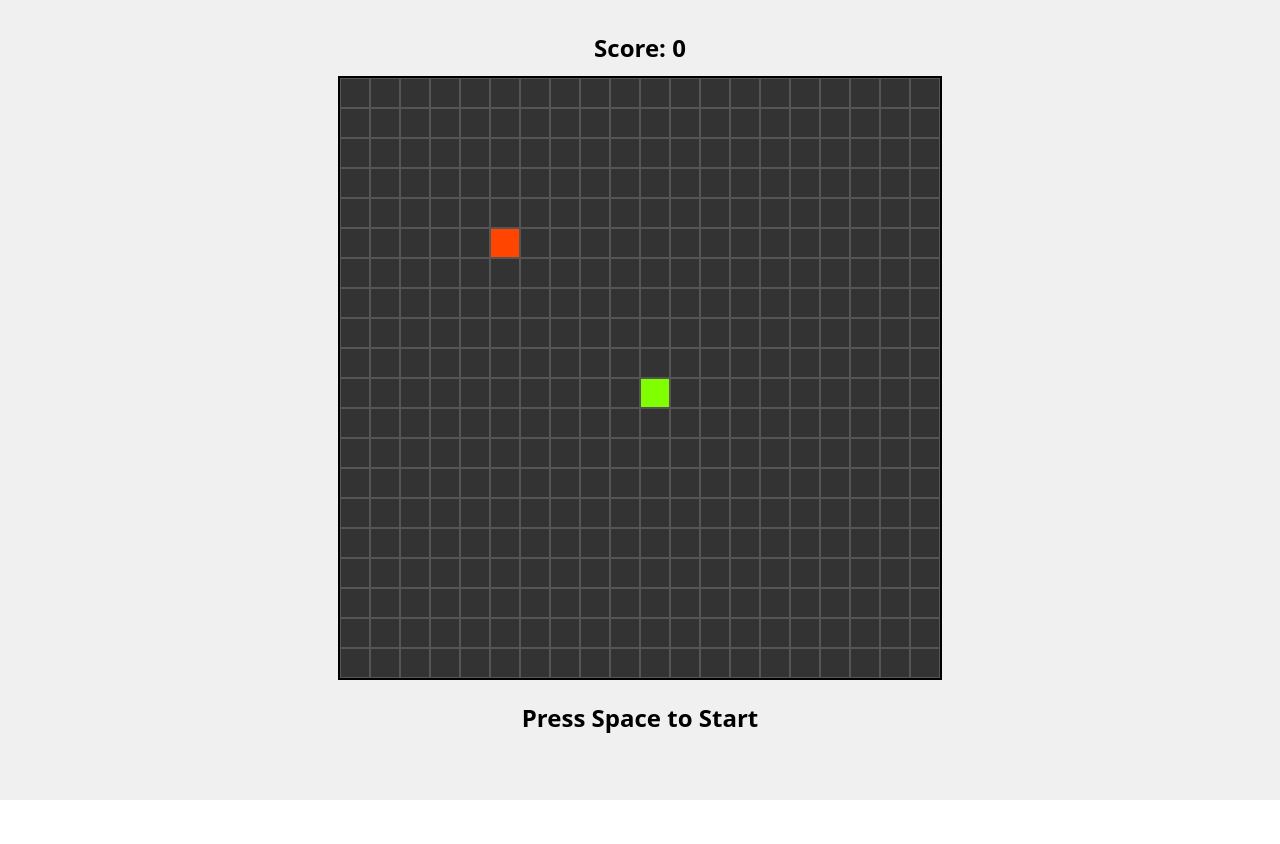
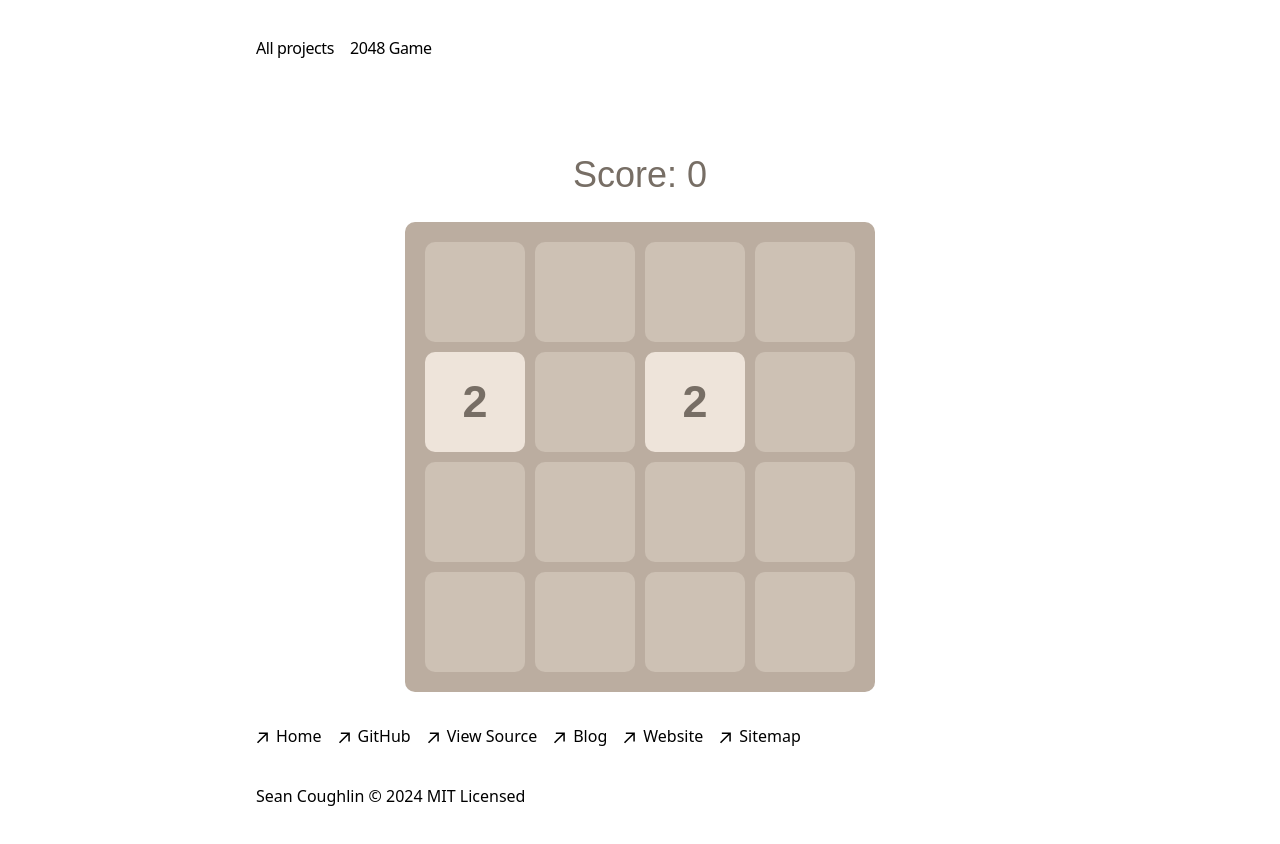
Before and after one commit to Scc33/portfolio, a Next.js app: page /2048 in a window 1280 px wide. Shown: the top 844 px of the page. Before the commit the page ends 800 px from the top, so only its background shows below. Built offline with nearby package versions, Linux system fonts and the light colour scheme.

Commit message:
Create working version of 2048

```diff
--- /dev/null
+++ b/app/2048/layout.tsx
@@ -0,0 +1,28 @@
+import Footer from "../components/Footer";
+import { Navbar } from "../snippets/components/nav";
+
+const navItems = {
+    "/": "All projects",
+    "/2048": "2048 Game"
+};
+
+export default function RootLayout({
+    children
+}: {
+    children: React.ReactNode;
+}) {
+    return (
+        <div
+            lang="en"
+            className="text-black bg-white dark:text-white dark:bg-black min-h-screen"
+        >
+            <div className="antialiased max-w-3xl md:mx-auto">
+                <main className="flex-auto min-w-0 flex flex-col px-2 pt-8 md:px-0 mx-4 sm:mx-0">
+                    <Navbar navItems={navItems}/>
+                    {children}
+                    <Footer />
+                </main>
+            </div>
+        </div>
+    );
+}
--- a/app/2048/page.tsx
+++ b/app/2048/page.tsx
@@ -1,208 +1,268 @@
 'use client';
 
-import React, { useState, useEffect, useRef } from 'react';
+import React, { useState, useEffect } from 'react';
 
-const SnakeGame = () => {
-  const BOARD_SIZE = 20;
+const TILE_COUNT = 4;
 
-  const [snake, setSnake] = useState([[10, 10]]);
-  const [direction, setDirection] = useState([0, 0]);
-  const [food, setFood] = useState([5, 5]);
+const createEmptyBoard = () => {
+  return Array.from({ length: TILE_COUNT }, () => Array(TILE_COUNT).fill(0));
+};
+
+const getRandomTileValue = () => (Math.random() < 0.9 ? 2 : 4);
+
+const getEmptyPositions = (board) => {
+  const emptyPositions = [];
+  board.forEach((row, rowIndex) =>
+    row.forEach((value, colIndex) => {
+      if (value === 0) emptyPositions.push({ row: rowIndex, col: colIndex });
+    })
+  );
+  return emptyPositions;
+};
+
+const addRandomTile = (board) => {
+  const emptyPositions = getEmptyPositions(board);
+  if (emptyPositions.length === 0) return board;
+  const { row, col } = emptyPositions[Math.floor(Math.random() * emptyPositions.length)];
+  board[row][col] = getRandomTileValue();
+  return board;
+};
+
+const canMove = (board) => {
+  for (let row = 0; row < TILE_COUNT; row++) {
+    for (let col = 0; col < TILE_COUNT; col++) {
+      if (board[row][col] === 0) return true;
+      if (col < TILE_COUNT - 1 && board[row][col] === board[row][col + 1]) return true;
+      if (row < TILE_COUNT - 1 && board[row][col] === board[row + 1][col]) return true;
+    }
+  }
+  return false;
+};
+
+const transpose = (board) => {
+  return board[0].map((_, colIndex) => board.map((row) => row[colIndex]));
+};
+
+const reverseRows = (board) => {
+  return board.map((row) => row.reverse());
+};
+
+const mergeRow = (row, setScore) => {
+  const nonZeroTiles = row.filter((val) => val !== 0);
+  const mergedRow = [];
+  let skip = false;
+  for (let i = 0; i < nonZeroTiles.length; i++) {
+    if (skip) {
+      skip = false;
+      continue;
+    }
+    if (nonZeroTiles[i] === nonZeroTiles[i + 1]) {
+      const mergedValue = nonZeroTiles[i] * 2;
+      mergedRow.push(mergedValue);
+      setScore((prevScore) => prevScore + mergedValue);
+      skip = true;
+    } else {
+      mergedRow.push(nonZeroTiles[i]);
+    }
+  }
+  while (mergedRow.length < TILE_COUNT) {
+    mergedRow.push(0);
+  }
+  return mergedRow;
+};
+
+const Game2048 = () => {
+  const [board, setBoard] = useState(createEmptyBoard());
   const [score, setScore] = useState(0);
   const [gameOver, setGameOver] = useState(false);
-  const [started, setStarted] = useState(false);
 
-  const intervalRef = useRef(null);
+  const initializeGame = () => {
+    let newBoard = createEmptyBoard();
+    newBoard = addRandomTile(newBoard);
+    newBoard = addRandomTile(newBoard);
+    setBoard(newBoard);
+    setScore(0);
+    setGameOver(false);
+  };
 
-  useEffect(() => {
-    const handleKeyDown = (e) => {
-      if (!started && e.code === 'Space') {
-        // Start the game
-        setStarted(true);
-        setDirection([0, -1]); // Start moving upwards
-        setGameOver(false);
-        setScore(0);
-        setSnake([[10, 10]]);
-        setFood(generateFood());
-      }
-      if (gameOver && e.code === 'Space') {
-        // Restart the game
-        setStarted(true);
-        setGameOver(false);
-        setScore(0);
-        setSnake([[10, 10]]);
-        setDirection([0, -1]); // Start moving upwards
-        setFood(generateFood());
-      }
-      if (started) {
-        switch (e.key) {
-          case 'ArrowUp':
-          case 'w':
-            if (direction[1] !== 1) setDirection([0, -1]);
+  const handleMove = (direction) => {
+    if (gameOver) return;
+    let rotatedBoard;
+    let moved = false;
+
+    const move = (b) => {
+      return b.map((row) => mergeRow(row, setScore));
+    };
+
+    switch (direction) {
+      case 'up':
+        rotatedBoard = transpose(board);
+        rotatedBoard = move(rotatedBoard);
+        rotatedBoard = transpose(rotatedBoard);
         break;
-          case 'ArrowDown':
-          case 's':
-            if (direction[1] !== -1) setDirection([0, 1]);
+      case 'down':
+        rotatedBoard = transpose(board);
+        rotatedBoard = reverseRows(rotatedBoard);
+        rotatedBoard = move(rotatedBoard);
+        rotatedBoard = reverseRows(rotatedBoard);
+        rotatedBoard = transpose(rotatedBoard);
         break;
-          case 'ArrowLeft':
-          case 'a':
-            if (direction[0] !== 1) setDirection([-1, 0]);
+      case 'left':
+        rotatedBoard = move(board);
         break;
-          case 'ArrowRight':
-          case 'd':
-            if (direction[0] !== -1) setDirection([1, 0]);
+      case 'right':
+        rotatedBoard = reverseRows(board);
+        rotatedBoard = move(rotatedBoard);
+        rotatedBoard = reverseRows(rotatedBoard);
         break;
       default:
-            break;
+        return;
+    }
+
+    if (JSON.stringify(board) !== JSON.stringify(rotatedBoard)) {
+      moved = true;
+    }
+
+    if (moved) {
+      rotatedBoard = addRandomTile(rotatedBoard);
+      setBoard(rotatedBoard);
+      if (!canMove(rotatedBoard)) {
+        setGameOver(true);
       }
     }
   };
+
+  useEffect(() => {
+    const handleKeyDown = (event) => {
+      if (event.key === ' ' || event.code === 'Space') {
+        initializeGame();
+      } else if (['ArrowUp', 'w', 'W'].includes(event.key)) {
+        handleMove('up');
+      } else if (['ArrowDown', 's', 'S'].includes(event.key)) {
+        handleMove('down');
+      } else if (['ArrowLeft', 'a', 'A'].includes(event.key)) {
+        handleMove('left');
+      } else if (['ArrowRight', 'd', 'D'].includes(event.key)) {
+        handleMove('right');
+      }
+    };
+
     window.addEventListener('keydown', handleKeyDown);
     return () => window.removeEventListener('keydown', handleKeyDown);
-  }, [direction, started, gameOver]);
+  }, [board, gameOver]);
 
   useEffect(() => {
-    if (started && !gameOver) {
-      intervalRef.current = setInterval(() => {
-        moveSnake();
-      }, 100); // Adjust speed here
-      return () => clearInterval(intervalRef.current);
-    }
-  }, [started, gameOver, snake, direction]);
+    // Initialize the game when the component mounts
+    initializeGame();
+  }, []);
 
-  const moveSnake = () => {
-    setSnake((prevSnake) => {
-      const newHead = [
-        prevSnake[0][0] + direction[0],
-        prevSnake[0][1] + direction[1],
-      ];
-      // Check for collisions
-      if (
-        newHead[0] < 0 ||
-        newHead[0] >= BOARD_SIZE ||
-        newHead[1] < 0 ||
-        newHead[1] >= BOARD_SIZE ||
-        prevSnake.some(
-          (segment) => segment[0] === newHead[0] && segment[1] === newHead[1]
-        )
-      ) {
-        setGameOver(true);
-        setStarted(false);
-        return prevSnake;
-      }
-      let newSnake = [newHead, ...prevSnake];
-      // Check for food
-      if (newHead[0] === food[0] && newHead[1] === food[1]) {
-        setScore((prevScore) => prevScore + 1);
-        setFood(generateFood(newSnake));
-      } else {
-        newSnake.pop();
-      }
-      return newSnake;
-    });
+  return (
+    <div style={styles.container}>
+      <h1 style={styles.score}>Score: {score}</h1>
+      {gameOver && <div style={styles.gameOver}>Game Over! Press Space to Restart</div>}
+      <div style={styles.board}>
+        {board.map((row, rowIndex) => (
+          <div key={rowIndex} style={styles.row}>
+            {row.map((value, colIndex) => (
+              <div key={colIndex} style={{ ...styles.cell, ...styles[`tile${value}`] }}>
+                {value !== 0 ? value : ''}
+              </div>
+            ))}
+          </div>
+        ))}
+      </div>
+    </div>
+  );
 };
 
-  const generateFood = (snakePositions = snake) => {
-    let newFood;
-    while (true) {
-      newFood = [
-        Math.floor(Math.random() * BOARD_SIZE),
-        Math.floor(Math.random() * BOARD_SIZE),
-      ];
-      // Ensure the food is not placed on the snake
-      if (
-        !snakePositions.some(
-          (segment) => segment[0] === newFood[0] && segment[1] === newFood[1]
-        )
-      ) {
-        break;
-      }
-    }
-    return newFood;
-  };
-
+// Inline CSS styles
 const styles = {
   container: {
-      display: 'flex',
-      flexDirection: 'column',
-      alignItems: 'center',
-      backgroundColor: '#f0f0f0',
-      minHeight: '100vh',
-      padding: '20px',
+    textAlign: 'center',
+    marginTop: '20px',
+    fontFamily: 'Arial, sans-serif',
   },
   score: {
+    fontSize: '36px',
+    marginBottom: '20px',
+    color: '#776e65',
+  },
+  gameOver: {
     fontSize: '24px',
-      margin: '10px',
-      textAlign: 'center',
-      fontWeight: 'bold',
+    color: 'red',
+    marginBottom: '10px',
   },
   board: {
-      display: 'flex',
-      flexDirection: 'column',
-      backgroundColor: '#333',
-      border: '2px solid #000',
+    display: 'inline-block',
+    backgroundColor: '#bbada0',
+    padding: '15px',
+    borderRadius: '10px',
   },
   row: {
     display: 'flex',
   },
   cell: {
-      width: '30px',
-      height: '30px',
-      boxSizing: 'border-box',
-      border: '1px solid #555',
+    width: '100px',
+    height: '100px',
+    backgroundColor: '#cdc1b4',
+    margin: '5px',
+    borderRadius: '10px',
+    fontSize: '45px',
+    fontWeight: 'bold',
+    lineHeight: '100px',
+    textAlign: 'center',
+    color: '#776e65',
   },
-    snake: {
-      backgroundColor: '#7FFF00',
+  tile0: {
+    backgroundColor: '#cdc1b4',
   },
-    food: {
-      backgroundColor: '#FF4500',
+  tile2: {
+    backgroundColor: '#eee4da',
   },
-    gameOver: {
-      marginTop: '20px',
-      fontSize: '24px',
-      color: 'red',
-      fontWeight: 'bold',
+  tile4: {
+    backgroundColor: '#ede0c8',
   },
-    startMessage: {
-      marginTop: '20px',
-      fontSize: '24px',
-      fontWeight: 'bold',
+  tile8: {
+    backgroundColor: '#f2b179',
+    color: '#f9f6f2',
+  },
+  tile16: {
+    backgroundColor: '#f59563',
+    color: '#f9f6f2',
+  },
+  tile32: {
+    backgroundColor: '#f67c5f',
+    color: '#f9f6f2',
+  },
+  tile64: {
+    backgroundColor: '#f65e3b',
+    color: '#f9f6f2',
+  },
+  tile128: {
+    backgroundColor: '#edcf72',
+    color: '#f9f6f2',
+    fontSize: '40px',
+  },
+  tile256: {
+    backgroundColor: '#edcc61',
+    color: '#f9f6f2',
+    fontSize: '40px',
+  },
+  tile512: {
+    backgroundColor: '#edc850',
+    color: '#f9f6f2',
+    fontSize: '40px',
+  },
+  tile1024: {
+    backgroundColor: '#edc53f',
+    color: '#f9f6f2',
+    fontSize: '35px',
+  },
+  tile2048: {
+    backgroundColor: '#edc22e',
+    color: '#f9f6f2',
+    fontSize: '35px',
   },
 };
 
-  return (
-    <div style={styles.container}>
-      <div style={styles.score}>Score: {score}</div>
-      <div style={styles.board}>
-        {[...Array(BOARD_SIZE)].map((_, row) => (
-          <div key={row} style={styles.row}>
-            {[...Array(BOARD_SIZE)].map((_, col) => {
-              const isSnake = snake.some(
-                (segment) => segment[0] === col && segment[1] === row
-              );
-              const isFood = food[0] === col && food[1] === row;
-              return (
-                <div
-                  key={col}
-                  style={{
-                    ...styles.cell,
-                    ...(isSnake ? styles.snake : {}),
-                    ...(isFood ? styles.food : {}),
-                  }}
-                />
-              );
-            })}
-          </div>
-        ))}
-      </div>
-      {gameOver && (
-        <div style={styles.gameOver}>Game Over! Press Space to Restart</div>
-      )}
-      {!started && !gameOver && (
-        <div style={styles.startMessage}>Press Space to Start</div>
-      )}
-    </div>
-  );
-};
-
-export default SnakeGame;
+export default Game2048;
```
Lines whose indentation alone changed are shown as unchanged.
